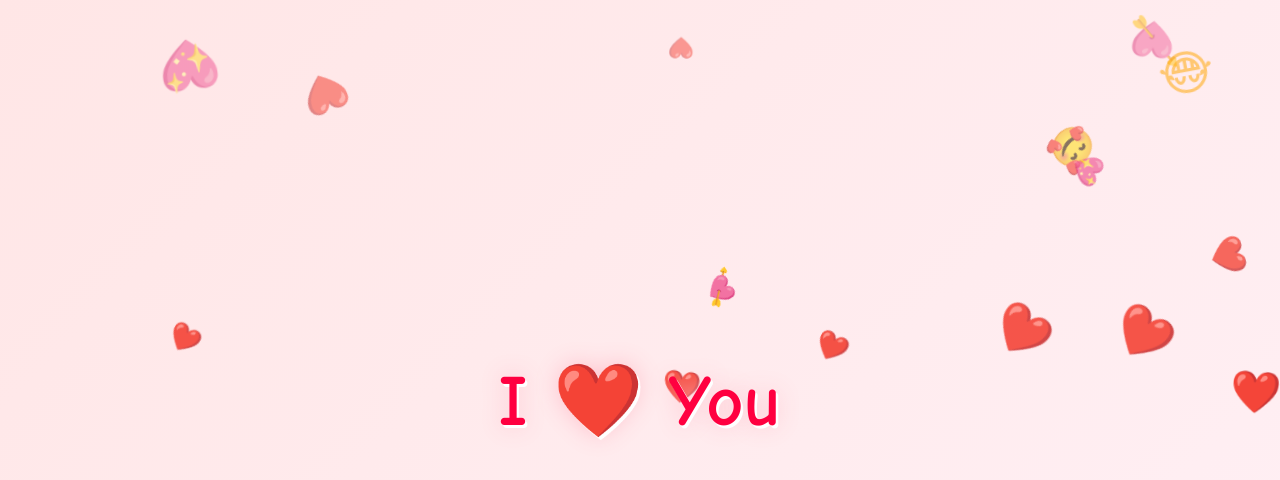
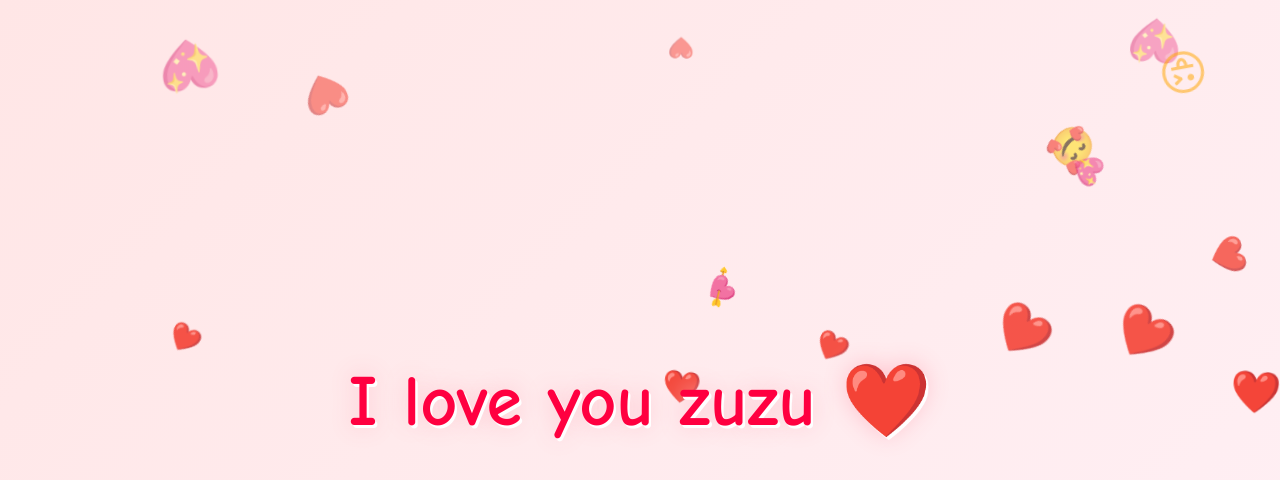
Before and after one commit to ashnahussain255-jpg/love-page, a plain HTML site: page index.html in a window 1280 px wide. Drawn offline with Linux system fonts and the light colour scheme.

Commit message:
Update index.html

```diff
--- a/index.html
+++ b/index.html
@@ -44,10 +44,10 @@
 </head>
 <body>
 
-<h1>I ❤️ You</h1>
+<h1>I love you zuzu ❤️</h1>
 
 <script>
-const emojis = ['💖','💘','😍','🥰','😂','😜','😎','💞'];
+const emojis = ['💖','💘','😍','🥰','😜','😎','💞'];
 
 function createHeartOrEmoji() {
   const element = document.createElement('div');
```
